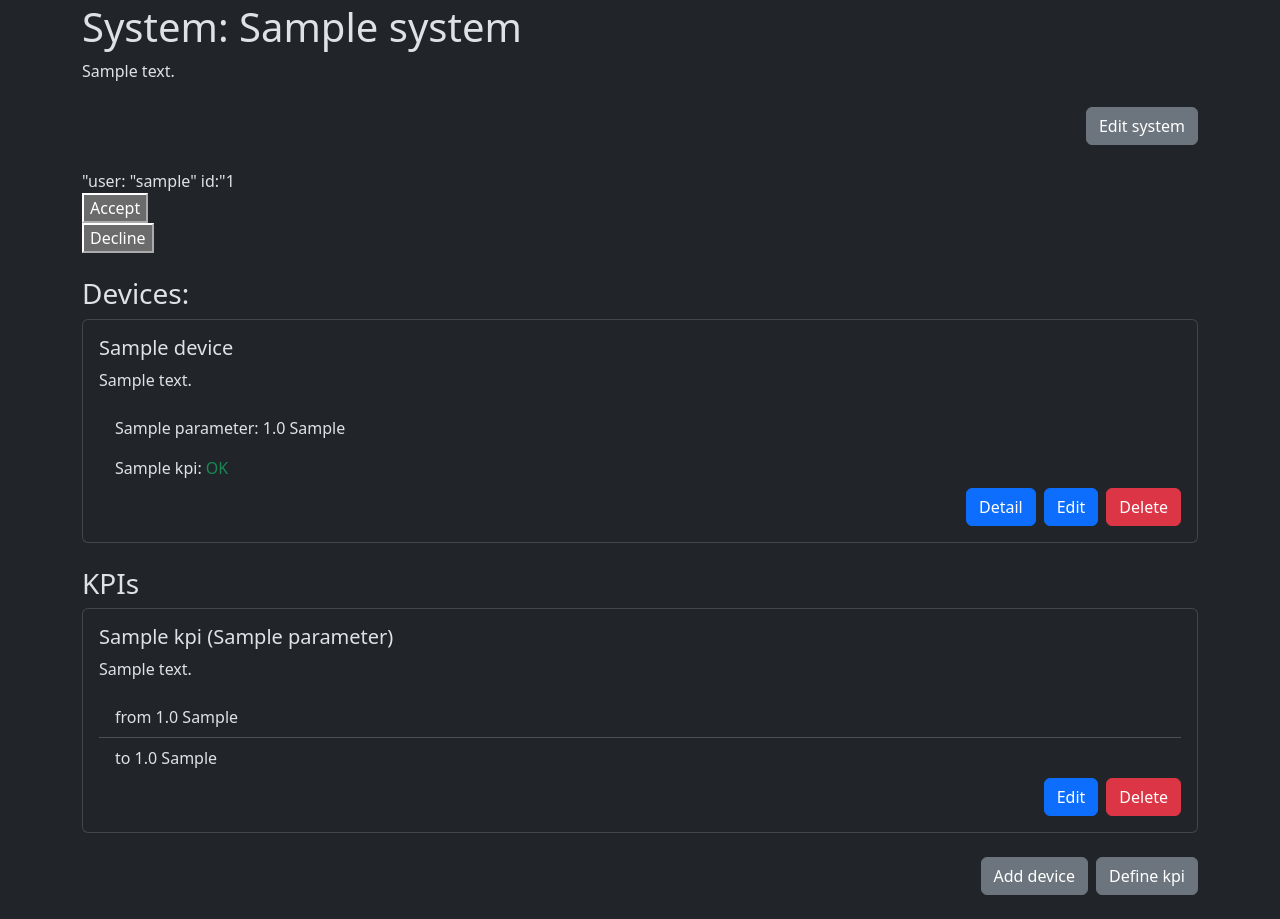
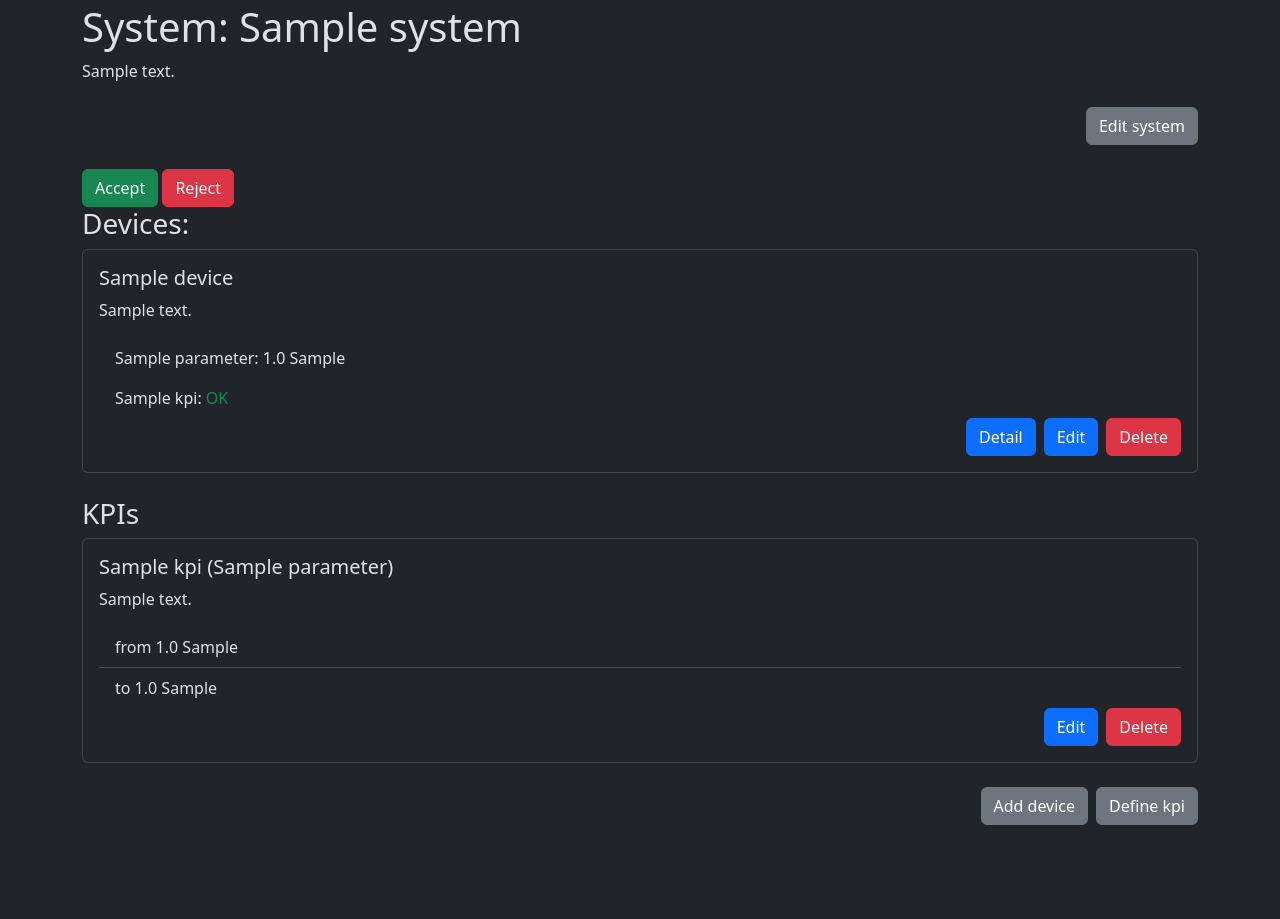
Before and after one commit to IamBahno/IIS-Project, a Flask app: page /systems/1/ in a window 1280 px wide. Shown: the part 53-972 px from the top of the page. After the commit the page ends 878 px from the top, so only its background shows below. Run offline with Flask 3, Linux system fonts and the light colour scheme; a user stored in the database is signed in; tables that the repository leaves empty hold one stand-in row (values such as "Sample post").

Commit message:
Requests functional

```diff
--- a/app/auth/routes.py
+++ b/app/auth/routes.py
@@ -219,7 +219,7 @@ def system_delete(system_id):
 
     db.session.delete(system)
     db.session.commit()
-    return redirect(url_for('auth.systems',system_id=system_id))
+    return redirect(url_for('auth.systems'))
 
 @auth.route("/systems/<int:system_id>/",methods=['GET', 'POST'])
 @login_required
@@ -263,6 +263,61 @@ def system_detail(system_id):
     kpis_states = [get_kpi_states(values,kpis) for values,kpis in zip(values_of_devices,kpis_of_devices)]
     return render_template('system_detail.html',system=system,devices=devices,user=current_user,zip = zip,parameters = parameters_of_devices,
                            values=values_of_devices,kpis_of_devices=kpis_of_devices,kpis_states_of_devices=kpis_states, kpis=zip(kpis, parameters_of_kpis))
+
+
+@auth.route("/systems/<int:system_id>/request/", methods=['GET', 'POST'])
+@login_required
+def system_request_access(system_id):
+    system = System.query.get_or_404(system_id)
+
+    if current_user in system.users or current_user.role == "admin":
+        return redirect(url_for('auth.system_detail',system_id=system_id))
+
+    if current_user in system.users_requesting:
+        return redirect(url_for('auth.systems'))
+
+    system.users_requesting.append(current_user)
+
+    db.session.commit()
+
+    return redirect(url_for('auth.systems'))
+
+@auth.route("/systems/<int:system_id>/requests/<int:user_id>/accept/", methods=['GET', 'POST'])
+@login_required
+def system_accept_request(system_id, user_id):
+    system = System.query.get_or_404(system_id)
+    user = User.query.get_or_404(user_id)
+
+    if current_user.id != system.system_manager and current_user.role != "admin":
+        abort(403)
+
+    if user in system.users or user not in system.users_requesting:
+        return redirect(url_for('auth.system_detail',system_id=system_id))
+
+    delete_system_request(user_id = user_id, system_id = system_id,db = db)
+    user.used_systems.append(system)
+
+    db.session.commit()
+
+    return redirect(url_for('auth.system_detail',system_id=system_id))
+
+@auth.route("/systems/<int:system_id>/requests/<int:user_id>/reject/", methods=['GET', 'POST'])
+@login_required
+def system_reject_request(system_id, user_id):
+    system = System.query.get_or_404(system_id)
+    user = User.query.get_or_404(user_id)
+
+    if current_user.id != system.system_manager and current_user.role != "admin":
+        abort(403)
+
+    if user in system.users or user not in system.users_requesting:
+        return redirect(url_for('auth.system_detail',system_id=system_id))
+
+    delete_system_request(user_id = user_id, system_id = system_id,db = db)
+
+    db.session.commit()
+
+    return redirect(url_for('auth.system_detail',system_id=system_id))
 
 @auth.route("/systems/<int:system_id>/kpi/<int:kpi_id>/delete/",methods=['GET', 'POST'])
 @login_required
--- a/app/templates/system_detail.html
+++ b/app/templates/system_detail.html
@@ -10,20 +10,8 @@
     <!-- TODO: zadosti o system -->
     {% if system.system_manager == user.id or user.role == "admin" %}
         {% for request in system.users_requesting %}
-            "user: "{{request.username}}" id:"{{request.id}}
-            <form method="POST">
-                <input type="hidden" name="system_id" value="{{ system.id }}">
-                <input type="hidden" name="request_user_id" value="{{ request.id }}">
-                <button type="submit" name="request-accept">Accept</button>
-            </form>
-
-            <form method="POST">
-                <input type="hidden" name="system_id" value="{{ system.id }}">
-                <input type="hidden" name="request_user_id" value="{{ request.id }}">
-                <button type="submit" name="request-decline">Decline</button>
-            </form>
-            <br>
-
+        <a class="btn btn-success" href="/systems/{{system.id}}/requests/{{request.id}}/accept/">Accept</a>
+        <a class="btn btn-danger" href="/systems/{{system.id}}/requests/{{request.id}}/reject/">Reject</a>
         {% endfor %}
     {% endif %}
 
--- a/app/templates/systems.html
+++ b/app/templates/systems.html
@@ -5,12 +5,12 @@
     <div class="container mt-4">
         <ul class="list-group">
             {% for system in systems %}
-            <li class="list-group-item d-grid gap-2 d-md-flex justify-content-md-end">
+            <li class="list-group-item d-grid gap-2 d-md-flex justify-content-md-end" style="min-height:60px">
                 <div class="col text-sm-start text-center" style="margin-top:auto;margin-bottom:auto">
                     {{ system.name }} ({{ system.id }}) <span class="ms-5 {% if system.state == "OK" %}text-success{% else %}text-danger{% endif %}">{{system.state}}</span>
                 </div>
                 {% if current_user.is_authenticated %}
-                <div class="col d-grid gap-2 d-md-flex justify-content-md-end">
+                <div class="col d-grid gap-2 d-md-flex justify-content-md-end" style="height:min-content;margin-top:auto;margin-bottom:auto">
                     {% if system.button == "Detail" %}
                         <a class="btn btn-primary" href="/systems/{{system.id}}/">{{system.button}}</a>
                     {% elif system.button == "Request system use" %}
```
